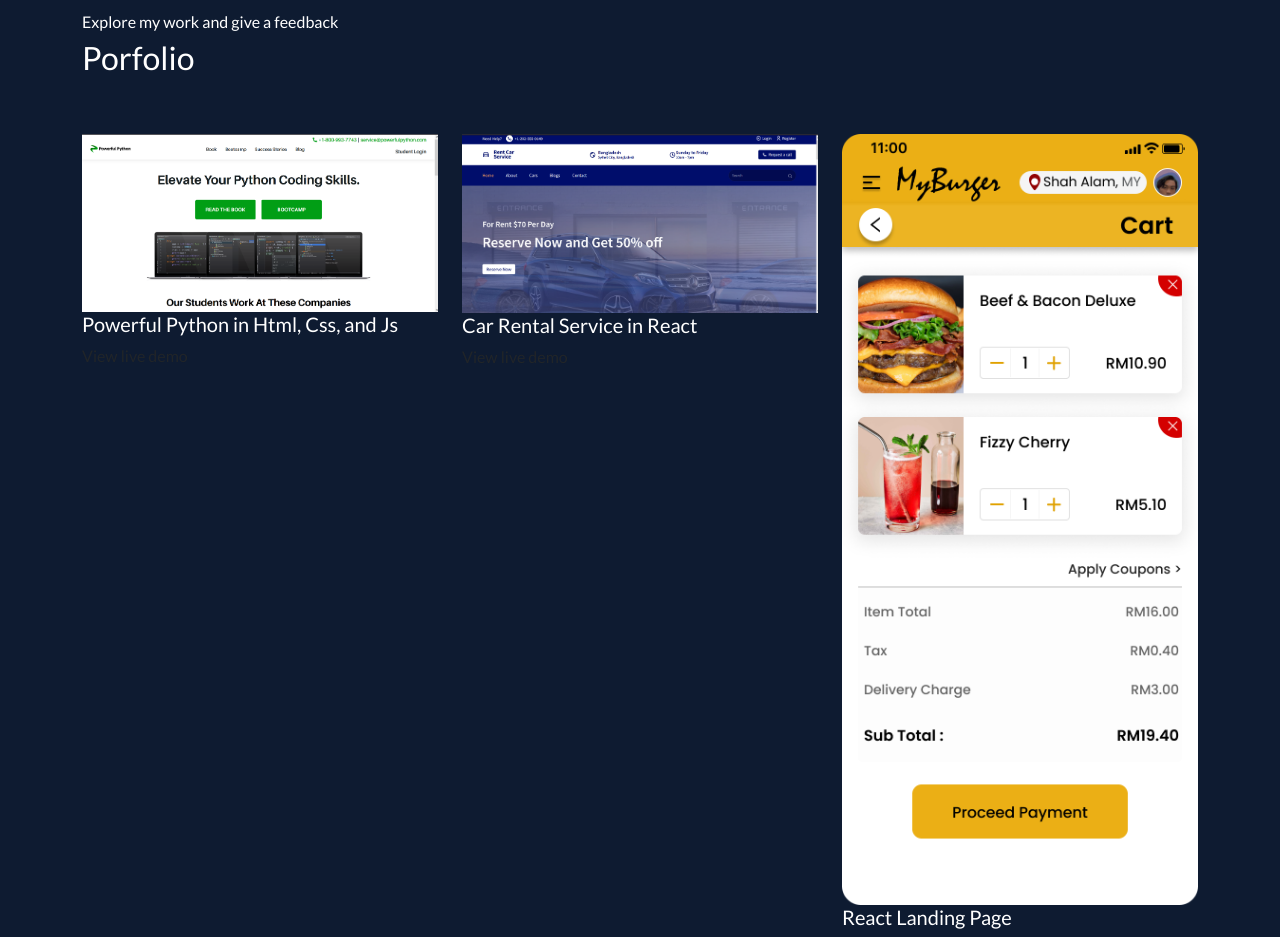
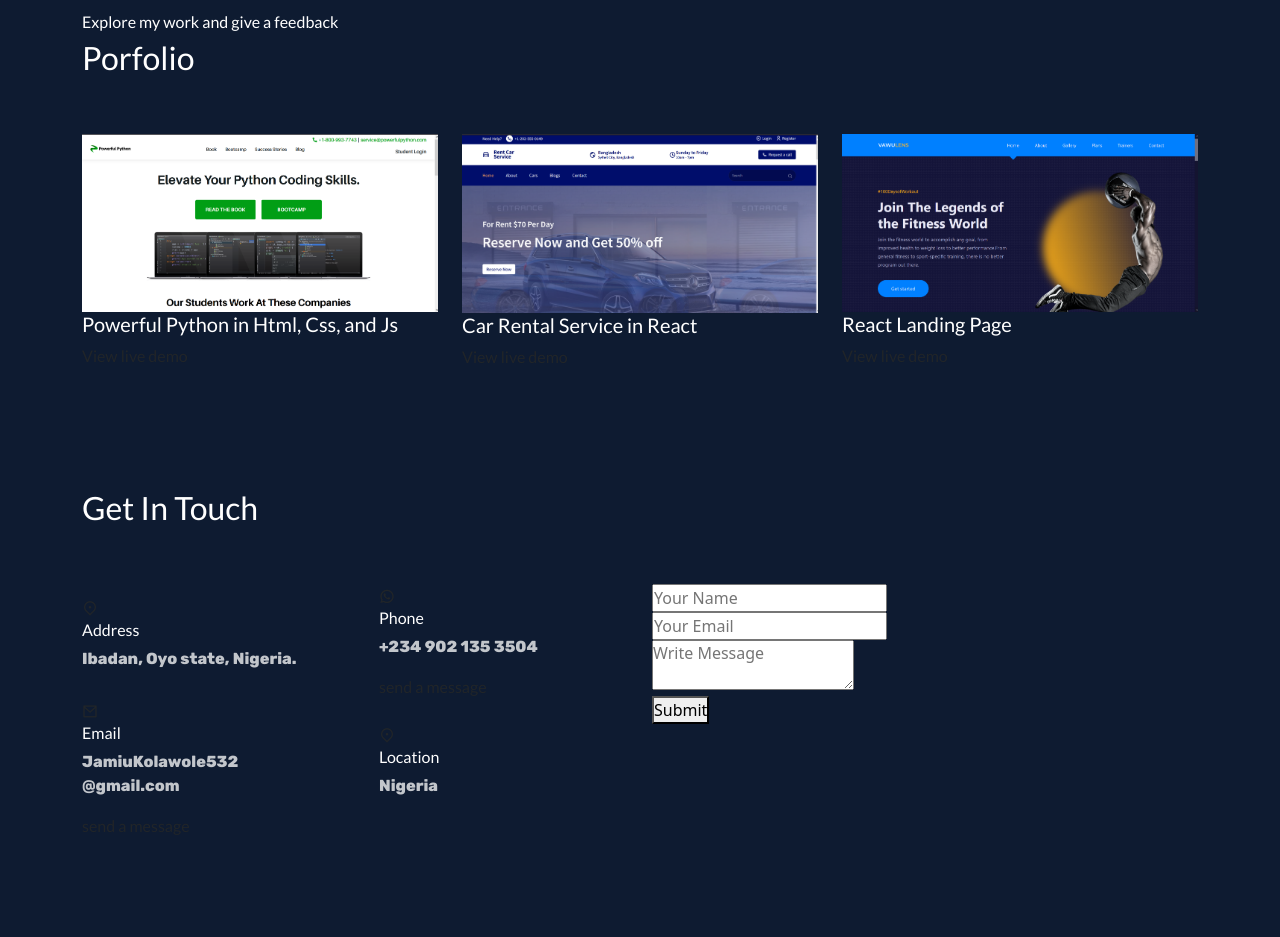
Before and after one commit to JamiuKolawole04/portfolio-in-react, a React (Create React App) app: page / in a window 1280 px wide. Shown: the part 1860-2797 px from the top of the page. Built offline with nearby package versions, Linux system fonts and the light colour scheme.

Commit message:
feat: adding a new personal website in reactjs

```diff
--- a/src/components/Portfolio.jsx
+++ b/src/components/Portfolio.jsx
@@ -2,7 +2,7 @@ import { Col, Container, Row } from "reactstrap";
 
 import img01 from "../asset/images/car-rental.png";
 import img02 from "../asset/images/powerful-python.png";
-import img03 from "../asset/images/product-3.png";
+import img03 from "../asset/images/vawulens_img.png";
 
 export const Portfolio = () => {
     const portfolioData = [
@@ -20,7 +20,7 @@ export const Portfolio = () => {
         {
             imgUrl: img03,
             title: "React Landing Page",
-            url: "#",
+            url: "https://vawulens-fitness.netlify.app/",
         },
     ];
     return (
```
Also changed, not shown: src/asset/images/vawulens_img.png (added).
